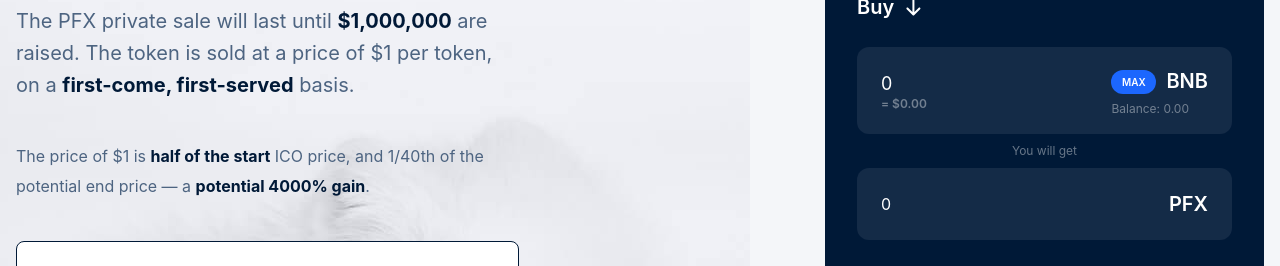
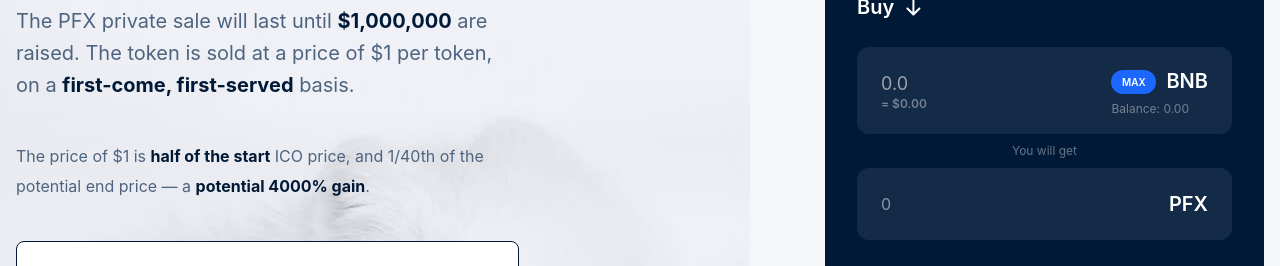
Before and after one commit to Polarfox-DEX/polarfox-web, a Next.js app: page /private-sale in a window 1280 px wide. Shown: the part 365-631 px from the top of the page. Built offline with nearby package versions, Linux system fonts and the light colour scheme; what web3 would draw is missing.

Commit message:
Improve private sale modal

```diff
--- a/src/components/private-sale/PrivateSaleInterface.tsx
+++ b/src/components/private-sale/PrivateSaleInterface.tsx
@@ -26,15 +26,25 @@ export function PrivateSaleInterface({ className }: SectionProps) {
   const [buySuccessfulMessage, setBuySuccessfulMessage] = useState<string>('')
   const [purchaseLoading, setPurchaseLoading] = useState<boolean>(false)
 
-  const [userBnbAllowance, setUserBnbAllowance] = useState<string>('0')
+  const [userBnbAllowance, setUserBnbAllowance] = useState<string>('')
   const [userUsdAllowance, setUserUsdAllowance] = useState<number>(0.0)
   const [userRecipientAddress, setUserRecipientAddress] = useState<string>('')
   const [useMyAddress, setUseMyAddress] = useState<boolean>(false)
 
+  const userAllowanceRegex = /^[0-9]*[\.|,]?[0-9]*$/
+
   const userAllowanceChange = (value: string) => {
-    const val = value == '' ? '0' : value.replace(',', '.')
-    setUserBnbAllowance(val)
-    setUserUsdAllowance(parseFloat(val) * currentBnbPrice)
+    // Correct input
+    if (value.match(userAllowanceRegex)) {
+      // Replace commas with dots
+      const withoutCommas = value.replace(',', '.')
+
+      // Set balances
+      setUserBnbAllowance(withoutCommas)
+      setUserUsdAllowance(withoutCommas && withoutCommas != '.' ? parseFloat(withoutCommas) * currentBnbPrice : 0)
+    }
+
+    // Wrong input: don't do anything
   }
 
   useEffect(() => {
@@ -135,7 +145,10 @@ export function PrivateSaleInterface({ className }: SectionProps) {
               <input
                 className="bg-blue-gray focus:outline-none w-full"
                 value={userBnbAllowance}
-                onChange={(event) => userAllowanceChange(event.currentTarget.value)}
+                onChange={(event) => {
+                  userAllowanceChange(event.currentTarget.value)
+                }}
+                placeholder="0.0"
               />
               <SideText className="truncate">
                 {'= '}
@@ -172,7 +185,9 @@ export function PrivateSaleInterface({ className }: SectionProps) {
             You will get
           </div>
           <div className={classNames('bg-blue-gray rounded-xl flex justify-between items-center p-6')}>
-            <div className="truncate">{new Intl.NumberFormat('en-US').format(userUsdAllowance)}</div>
+            <div className={classNames('truncate', { 'opacity-50': !userBnbAllowance })}>
+              {new Intl.NumberFormat('en-US').format(userUsdAllowance)}
+            </div>
             <MainText className="pl-2">PFX</MainText>
           </div>
         </div>
@@ -261,6 +276,7 @@ export function PrivateSaleInterface({ className }: SectionProps) {
         disabled={
           !isWhitelisted ||
           userBnbAllowance == '0' ||
+          userUsdAllowance == 0 ||
           (!useMyAddress && userRecipientAddress === '') ||
           isInvalidAddress
         }
```
